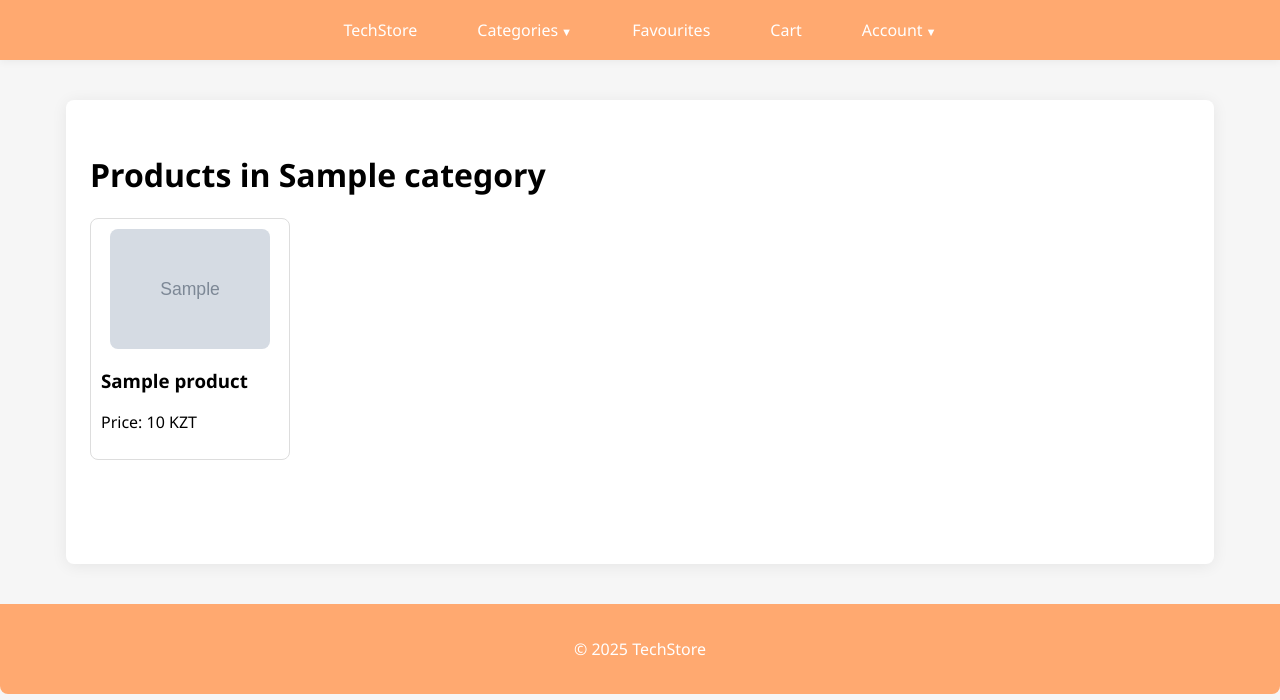
After one commit to nazbur05/ecom, a Django app: page /shop/products/category/1/ in a window 1280 px wide. The commit adds this page. Shown: the top 700 px of the page. Run offline with Django 5.2, Linux system fonts and the light colour scheme; tables that the repository leaves empty hold one stand-in row (values such as "Sample post"); grey boxes marked "Sample" are stand-in pictures.

Commit message:
Add categories/subcategories functionalities, fix favourites

```diff
--- a/shop/models.py
+++ b/shop/models.py
@@ -57,7 +57,7 @@ class Product(models.Model):
     @staticmethod
     def get_all_products_by_categoryid(category_id):
         if category_id:
-            return Product.objects.filter(subcategory__category=category_id)
+            return Product.objects.filter(subcategory__parent=category_id)
         else:
             return Product.get_all_products()
 
--- a/shop/templates/base.html
+++ b/shop/templates/base.html
@@ -18,11 +18,13 @@
                     <ul>
                         {% for category in categories %}
                             <li>
-                                {{ category.name }}
+                                <a href="{% url 'products_by_category' category.id %}">{{ category.name }}</a>
                                 {% if category.subcategories.all %}
                                 <ul>
                                     {% for subcategory in category.subcategories.all %}
-                                        <li>{{ subcategory.name }}</li>
+                                        <li>
+                                            <a href="{% url 'products_by_subcategory' subcategory.id %}">{{ subcategory.name }}</a>
+                                        </li>
                                     {% endfor %}
                                 </ul>
                                 {% endif %}
--- /dev/null
+++ b/shop/templates/shop/products.html
@@ -0,0 +1,24 @@
+{% extends 'base.html' %}
+
+{% block content %}
+<div class="container">
+    <h1>
+        {% if subcategory %}
+            Products in {{ subcategory.name }} ({{ category.name }})
+        {% else %}
+            Products in {{ category.name }}
+        {% endif %}
+    </h1>
+    <div class="products">
+        {% for product in products %}
+            <a href="{% url 'product' product.id %}" class="product">
+                <img src="{{ product.image.url }}" alt="{{ product.name }}">
+                <h3>{{ product.name }}</h3>
+                <p>Price: {{ product.price }} KZT</p>
+            </a>
+        {% empty %}
+            <p>No products found.</p>
+        {% endfor %}
+    </div>
+</div>
+{% endblock %}
--- a/shop/urls.py
+++ b/shop/urls.py
@@ -23,4 +23,7 @@ urlpatterns = [
 
     path('api/', include(router.urls)),
     path('product/<int:pk>/', product.product_api_detail, name='product'),
+    path('products/category/<int:category_id>/', product.products_by_category, name='products_by_category'),
+    path('products/subcategory/<int:subcategory_id>/', product.products_by_subcategory, name='products_by_subcategory'),
+
 ]
--- a/shop/views/product.py
+++ b/shop/views/product.py
@@ -1,4 +1,23 @@
-from django.shortcuts import render
+from django.shortcuts import render, get_object_or_404
+from shop.models import Category, SubCategory, Product
 
 def product_api_detail(request, pk):
     return render(request, 'shop/product.html', {'product_id': pk})
+
+def products_by_category(request, category_id):
+    category = get_object_or_404(Category, pk=category_id)
+    products = Product.get_all_products_by_categoryid(category_id)
+    return render(request, 'shop/products.html', {
+        'products': products,
+        'category': category,
+        'subcategory': None,
+    })
+
+def products_by_subcategory(request, subcategory_id):
+    subcategory = get_object_or_404(SubCategory, pk=subcategory_id)
+    products = Product.get_all_products_by_subcategoryid(subcategory_id)
+    return render(request, 'shop/products.html', {
+        'products': products,
+        'category': subcategory.parent,
+        'subcategory': subcategory,
+    })
```
Also changed, not shown: shop/templates/shop/product.html (+21 -2 lines).
